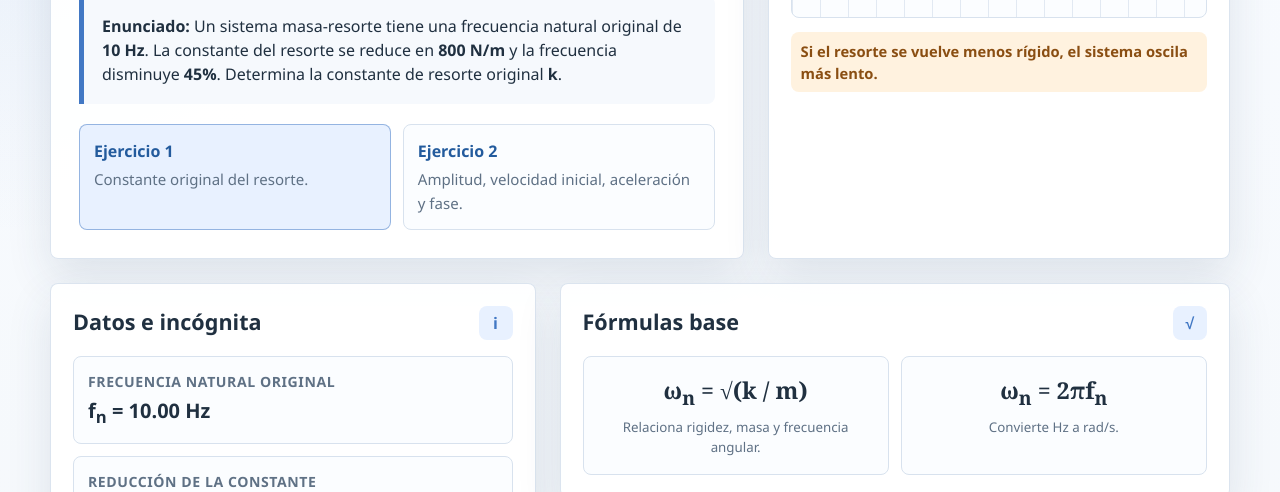
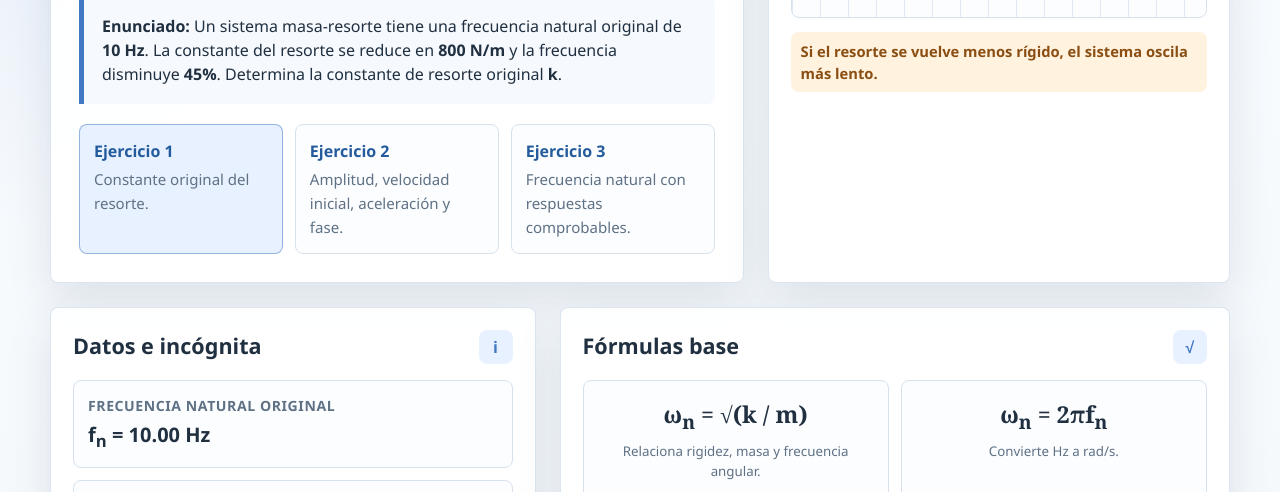
Before and after one commit to bernarfs/masa-resorte-interactivo, a plain HTML site: page index.html in a window 1280 px wide. Shown: the part 308-800 px from the top of the page. Drawn offline with Linux system fonts and the light colour scheme.

Commit message:
Update index.html

```diff
--- a/index.html
+++ b/index.html
@@ -228,7 +228,7 @@
 
     .exercise-nav {
       display: grid;
-      grid-template-columns: repeat(2, minmax(0, 1fr));
+      grid-template-columns: repeat(3, minmax(0, 1fr));
       gap: 12px;
       margin-top: 20px;
     }
@@ -632,6 +632,10 @@
             <strong>Ejercicio 2</strong>
             <span>Amplitud, velocidad inicial, aceleración y fase.</span>
           </a>
+          <a class="exercise-link" href="quiz-saltador.html">
+            <strong>Ejercicio 3</strong>
+            <span>Frecuencia natural con respuestas comprobables.</span>
+          </a>
         </nav>
       </div>
 
```
